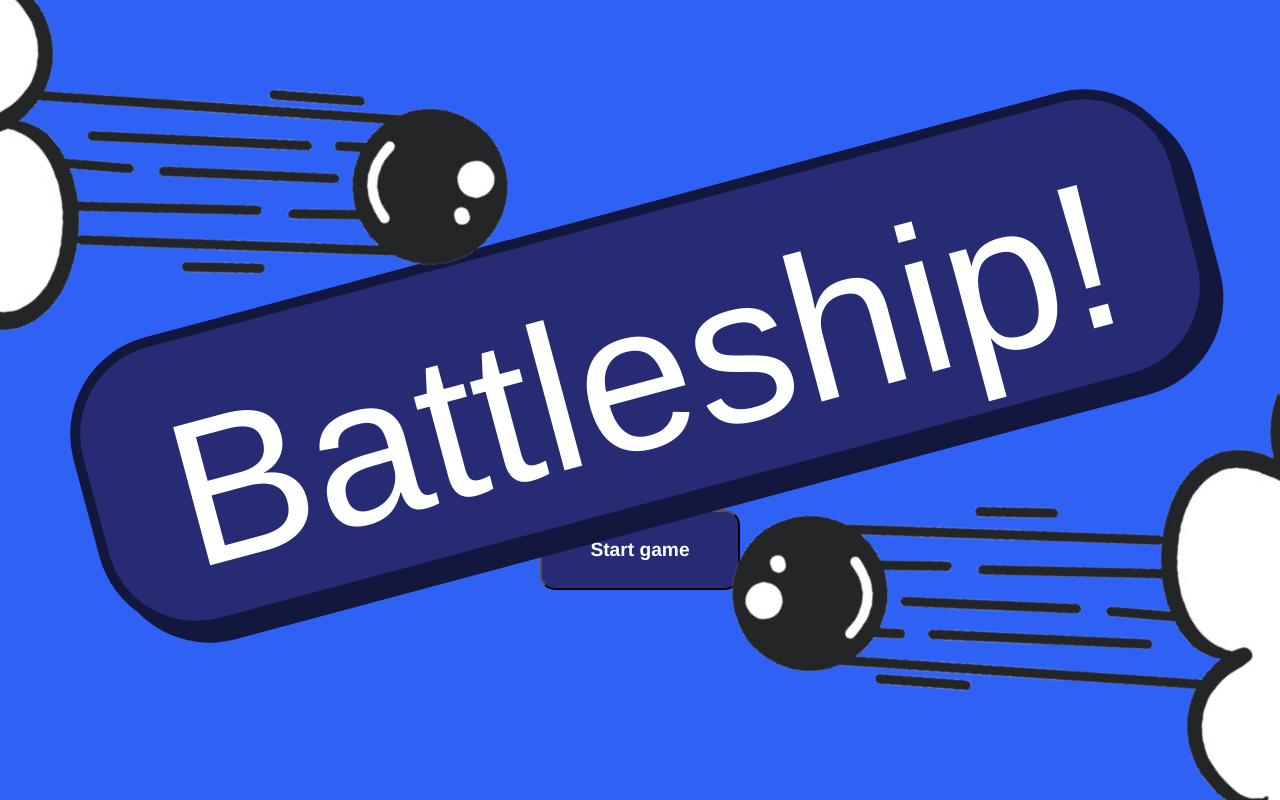
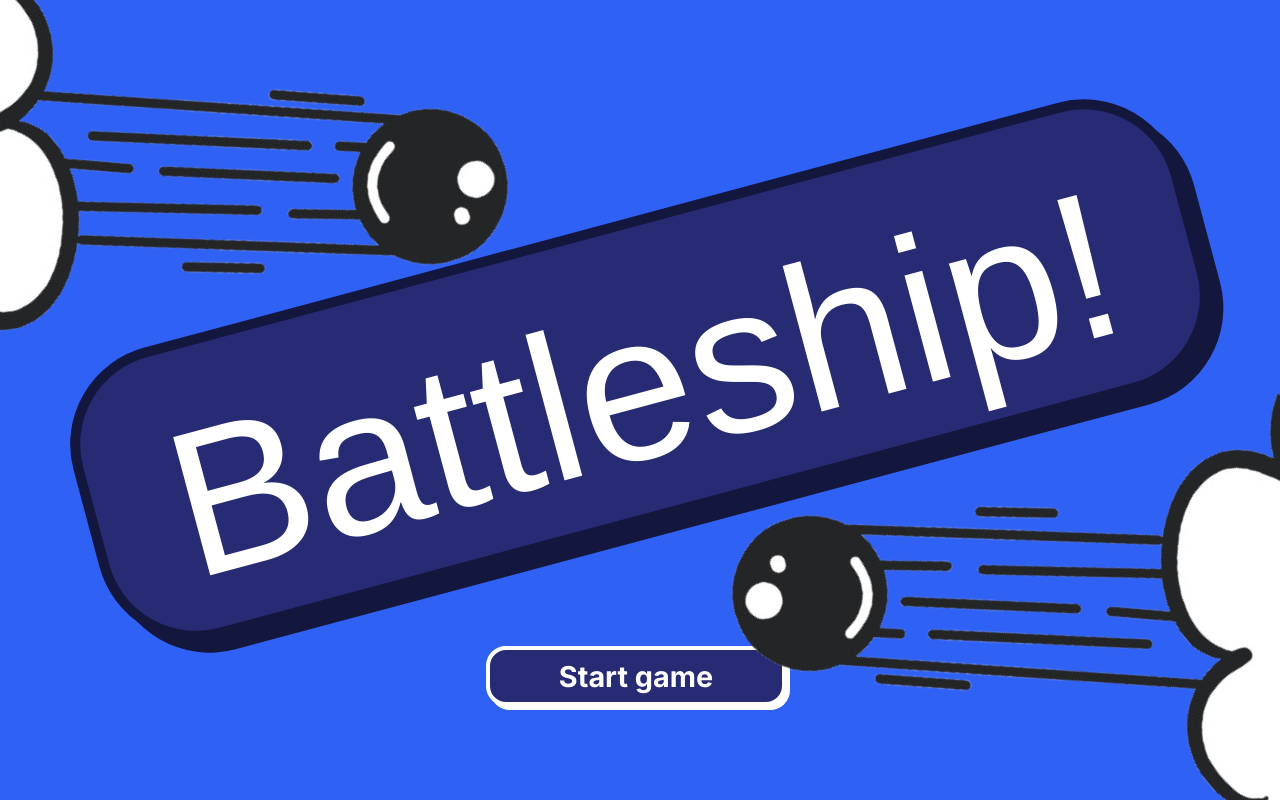
Before and after one commit to BenjaminFrias/battleship, a website with bundled scripts: page index.html in a window 1280 px wide. Built offline with nearby package versions, Linux system fonts and the light colour scheme; a web font is replaced by a local one.

Commit message:
finish style of main page

```diff
--- a/index.html
+++ b/index.html
@@ -23,7 +23,9 @@
 					<div id="title-container">
 						<h1 id="game-title">Battleship!</h1>
 					</div>
-					<button id="start-game-btn">Start game</button>
+					<div class="btn-bg">
+						<button id="start-game-btn">Start game</button>
+					</div>
 				</div>
 
 				<!-- Placement pages -->
--- a/style.css
+++ b/style.css
@@ -22,7 +22,7 @@ body {
 	box-sizing: border-box;
 	width: 100vw;
 	height: 100vh;
-	/* overflow: hidden; */
+	overflow: hidden;
 }
 
 #main-game-container {
@@ -43,7 +43,6 @@ div.page {
 #start-game-page {
 	display: flex;
 	flex-direction: column;
-	justify-content: center;
 	align-items: center;
 	position: relative;
 	overflow: hidden;
@@ -57,7 +56,7 @@ div.page {
 	justify-content: center;
 	align-items: center;
 	position: relative;
-	/* overflow: hidden; */
+	margin: auto 0;
 	width: 88%;
 	height: 280px;
 	transform: rotate(-15deg);
@@ -74,6 +73,7 @@ div.page {
 	color: white;
 	font-weight: 500;
 	font-size: 13rem;
+	cursor: default;
 }
 
 /* Cannonballs */
@@ -100,15 +100,36 @@ div.page {
 	right: -80px;
 }
 
+.btn-bg {
+	background: white;
+	width: 300px;
+	height: 60px;
+	bottom: 90px;
+	position: relative;
+	border-radius: 20px;
+}
+
 #start-game-btn {
-	border-radius: 15px;
-	background-color: rgb(38, 43, 116);
+	position: relative;
+	top: -4px;
+	right: 4px;
+	width: 100%;
+	height: 100%;
+	border-radius: 20px;
+	border: 4px solid white;
+	background: var(--ocean-blue);
 	color: white;
-	width: 200px;
-	height: 80px;
-	font-family: Helvetica, sans-serif;
-	font-size: 1.2rem;
-	font-weight: 800;
+	font-family: "Inter", Helvetica, sans-serif;
+	font-weight: 700;
+	font-size: 1.8rem;
+	cursor: pointer;
+	transition: all 150ms ease;
+}
+
+#start-game-btn:hover {
+	top: -10px;
+	right: 10px;
+	transition: all 150ms ease;
 }
 
 /* GAMEBOARD */
```
